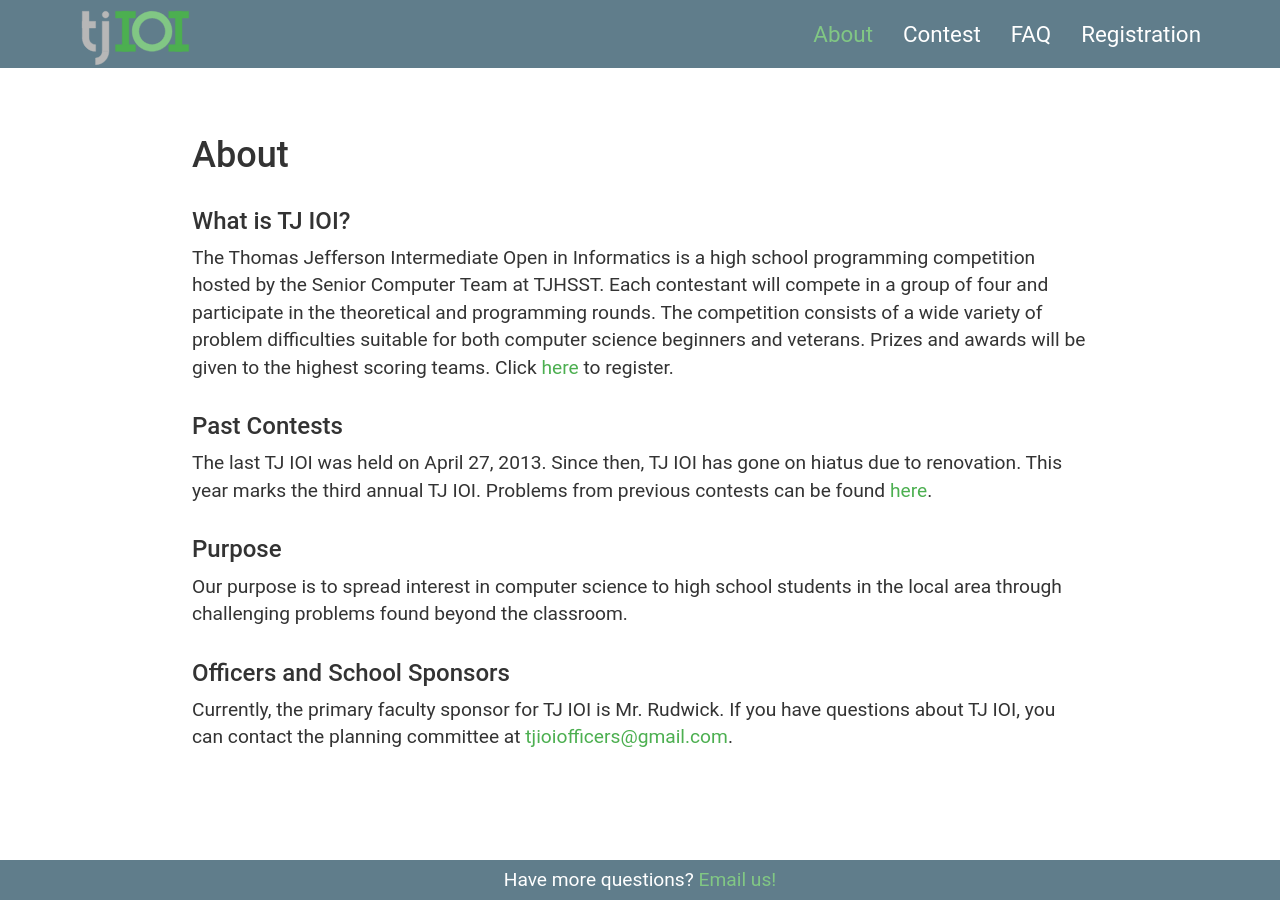
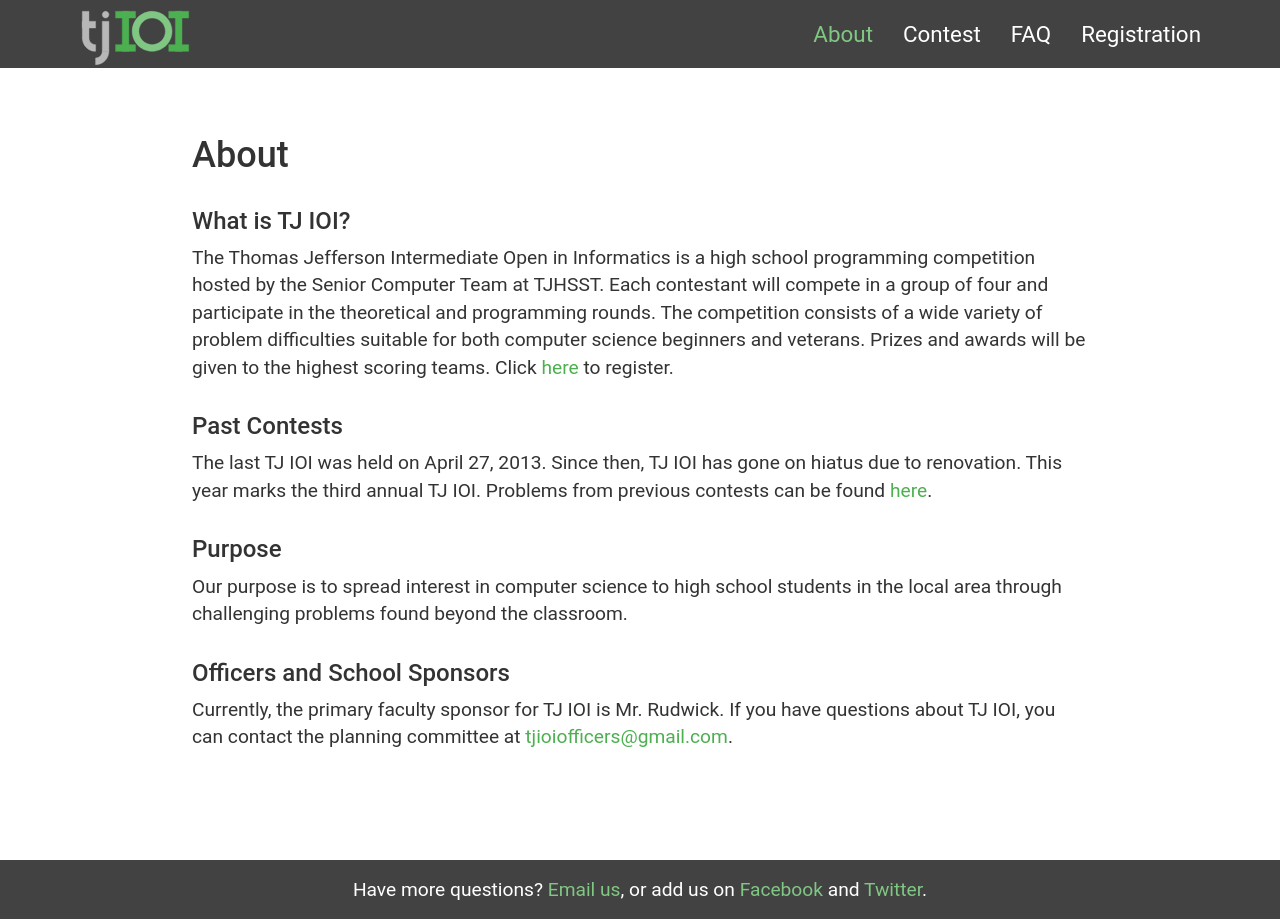
Before and after one commit to codeAligned/tjioi, a Jekyll site: the page built from about.md, in a window 1280 px wide. Built offline with Jekyll 4.4.1, drawn with Linux system fonts in a browser that asks for light colours.

Commit message:
change footer and colors

```diff
--- a/_includes/footer.html
+++ b/_includes/footer.html
@@ -1,3 +1,5 @@
 <footer>
-    Have more questions? <a href="mailto:tjioiofficers@gmail.com" target="_blank">Email us!</a>
+    Have more questions? <a href="mailto:tjioiofficers@gmail.com" target="_blank">Email us</a>,
+    or add us on <a href="https://www.facebook.com/TJIOI">Facebook</a>
+    and <a href="https://twitter.com/TJ_IOI">Twitter</a>.
 </footer>
--- a/assets/main.css
+++ b/assets/main.css
@@ -23,7 +23,7 @@ body {
 
 .navbar {
     z-index: 2;
-    background: #607D8B;
+    background: #424242;
     border: 0px;
     border-radius: 0;
     width: 100%;
@@ -71,6 +71,7 @@ body {
     position: relative;
     padding: 16px;
     color: white;
+    background-color: #424242;
     background-image: url(img/tj_dome.jpg);
     background-position: center 0%;
     background-size: cover;
@@ -152,11 +153,10 @@ body {
 }
 
 footer {
-    height: 40px;
     color: white;
-    background-color: #607D8B;
-    line-height: 40px;
+    background-color: #424242;
     text-align: center;
+    padding: 16px;
 }
 
 footer a {
```
